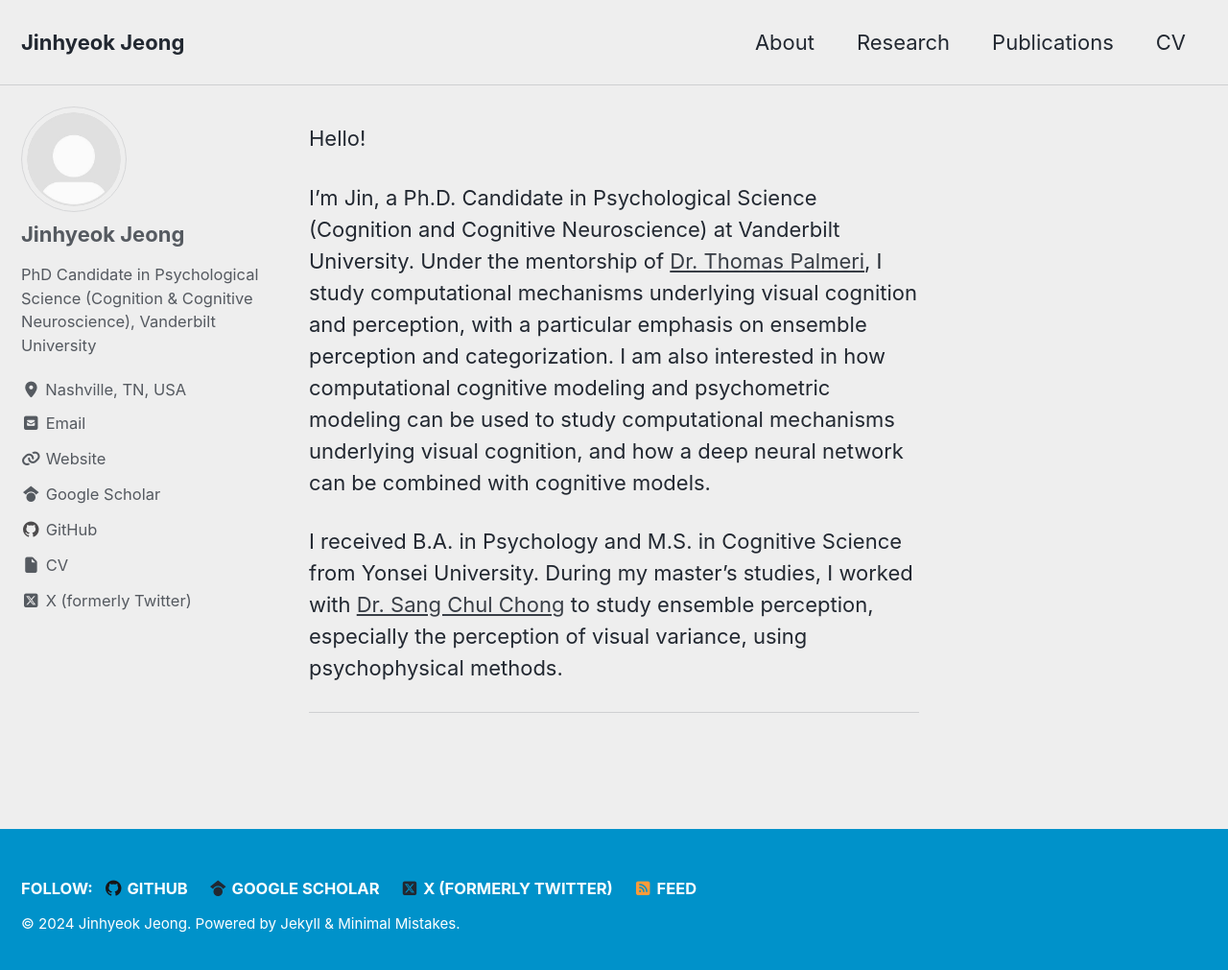
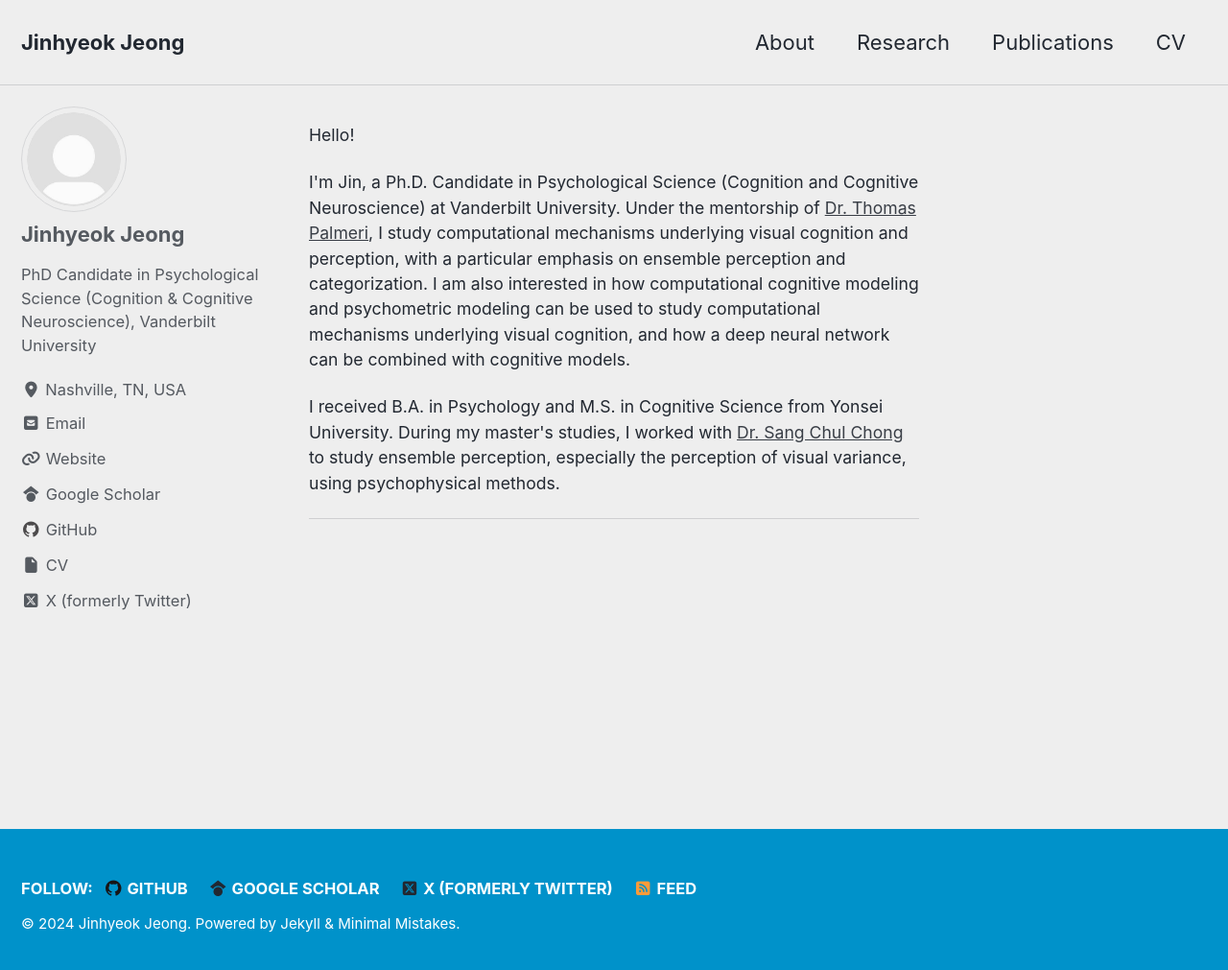
Before and after one commit to JinhyeokJeong/JinhyeokJeong.github.io, a Jekyll site: the page built from index.md, in a window 1280 px wide and 1019 px high. Shown: the top 1011 px of the window at 96% size. Built offline with Jekyll 4.4.1, drawn with Linux system fonts in a browser that asks for light colours; cached includes are drawn as plain includes; part of the change alters nothing that is shown.

Commit message:
reduce fontsize of index

```diff
--- a/index.md
+++ b/index.md
@@ -4,11 +4,11 @@ title: ""
 author_profile: true
 ---
 
-Hello!
+<p style="font-size:0.8em;">Hello!</p>
 
-I'm Jin, a Ph.D. Candidate in Psychological Science (Cognition and Cognitive Neuroscience) at Vanderbilt University.
-Under the mentorship of [Dr. Thomas Palmeri](http://catlab.psy.vanderbilt.edu/ 'Category Laboratory (CATLAB)'), I study computational mechanisms underlying visual cognition and perception, with a particular emphasis on ensemble perception and categorization. I am also interested in how computational cognitive modeling and psychometric modeling can be used to study computational mechanisms underlying visual cognition, and how a deep neural network can be combined with cognitive models.
+<p style="font-size:0.8em;">I'm Jin, a Ph.D. Candidate in Psychological Science (Cognition and Cognitive Neuroscience) at Vanderbilt University.
+Under the mentorship of <a href="http://catlab.psy.vanderbilt.edu/" target="_blank" title="Category Laboratory (CATLAB)">Dr. Thomas Palmeri</a>, I study computational mechanisms underlying visual cognition and perception, with a particular emphasis on ensemble perception and categorization. I am also interested in how computational cognitive modeling and psychometric modeling can be used to study computational mechanisms underlying visual cognition, and how a deep neural network can be combined with cognitive models.</p>
 
-I received B.A. in Psychology and M.S. in Cognitive Science from Yonsei University. During my master's studies, I worked with [Dr. Sang Chul Chong](https://vcc.yonsei.ac.kr 'Vision, Cognition, and Consciousness (VCC) Lab') to study ensemble perception, especially the perception of visual variance, using psychophysical methods.
+<p style="font-size:0.8em;">I received B.A. in Psychology and M.S. in Cognitive Science from Yonsei University. During my master's studies, I worked with <a href="https://vcc.yonsei.ac.kr" target="_blank" title="Vision, Cognition, and Consciousness (VCC) Lab">Dr. Sang Chul Chong</a> to study ensemble perception, especially the perception of visual variance, using psychophysical methods. </p>
 
 ------
```
